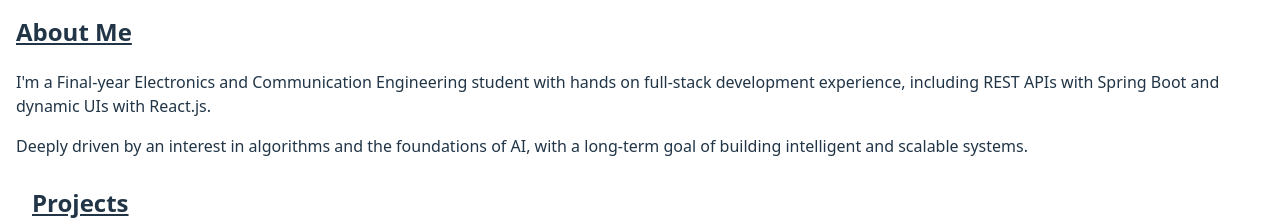
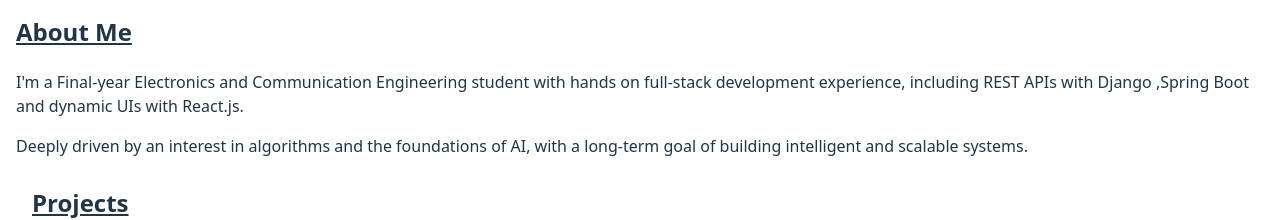
Before and after one commit to sarv-projects/sarvesh-portfolio, a React (Vite) app: page / in a window 1280 px wide. Shown: the part 423-643 px from the top of the page. Built offline with nearby package versions, Linux system fonts and the light colour scheme.

Commit message:
july24 2025 2nd commit

```diff
--- a/src/components/About.jsx
+++ b/src/components/About.jsx
@@ -12,7 +12,7 @@ function About() {
       <h2><u>About Me</u></h2>
       <p>
         I'm a Final-year Electronics and Communication Engineering student with hands on full-stack development experience, including
-REST APIs with  Spring Boot and dynamic UIs with React.js.
+REST APIs with Django ,Spring Boot and dynamic UIs with React.js.
           <p>
             Deeply driven by an interest in algorithms and the foundations of AI, with a long-term goal of building intelligent and scalable systems.</p>
 
```
